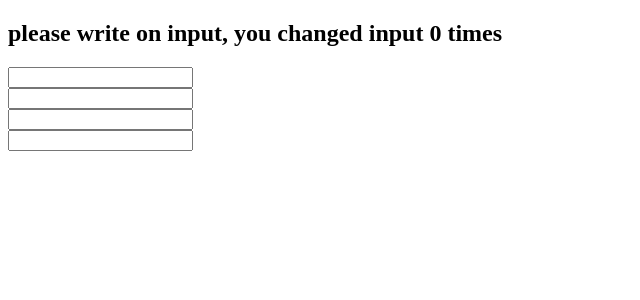
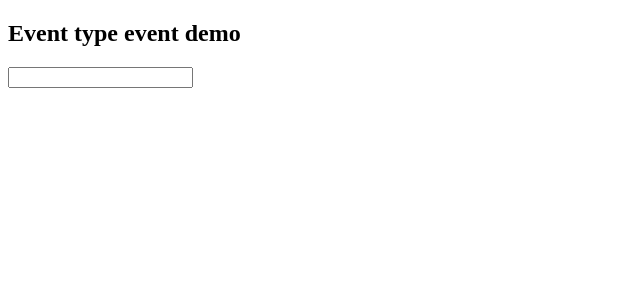
Before and after one commit to LukaszSarzynski/React-sandbox, a React (Create React App) app: page / in a window 1280 px wide. Shown: the top 300 px of the page, without its empty margins (0-640 px from the left). Built offline with nearby package versions, Linux system fonts and the light colour scheme.

Commit message:
Synthetic Event fun

```diff
--- a/src/App.js
+++ b/src/App.js
@@ -5,33 +5,50 @@ class App extends React.Component {
   constructor() {
     super();
     this.state = {
-      message: 'please write on input',
-      count: 0,
+      message: 'event demo',
     }
   }
 
   update(e) {
     this.setState({
-      message: e.target.value,
-      count: this.state.count + 1,
+      message: e.type,
     })
   }
 
   render() {
     return (
       <div>
-        <h2>{this.state.message}, you changed input {this.state.count} times</h2>
-        <InputWidget update={this.update.bind(this)} /> <br/>
-        <InputWidget update={this.update.bind(this)} /> <br/>
-        <InputWidget update={this.update.bind(this)} /> <br/>
-        <InputWidget update={this.update.bind(this)} /> <br/>
+        <h2>Event type {this.state.message}</h2>
+       <input
+          onChange={this.update.bind(this)}
+          // onSelect={this.update.bind(this)}
+          onFocus={this.update.bind(this)}
+          onBlur={this.update.bind(this)}
+          onCopy={this.update.bind(this)}
+          onCut={this.update.bind(this)}
+          onPaste={this.update.bind(this)}
+          // onKeyDown={this.update.bind(this)}
+          // onKeyPress={this.update.bind(this)}
+          // onKeyUp={this.update.bind(this)}
+          onClick={this.update.bind(this)}
+          onContextMenu={this.update.bind(this)}
+          onDoubleClick={this.update.bind(this)}
+          // onMouseMove={this.update.bind(this)}
+          // onMouseOut={this.update.bind(this)}
+          // onMouseOver={this.update.bind(this)}
+          // onMouseUp={this.update.bind(this)}
+          onWheel={this.update.bind(this)}
+          onTouchCancel={this.update.bind(this)}
+          onTouchEnd={this.update.bind(this)}
+          onTouchMove={this.update.bind(this)}
+          onTouchStart={this.update.bind(this)}
+
+       />
       </div>
     )
   }
 }
 
-const InputWidget = (props) =>
-  <input type="text" onChange={props.update} />
 
 
 export default App;
```
